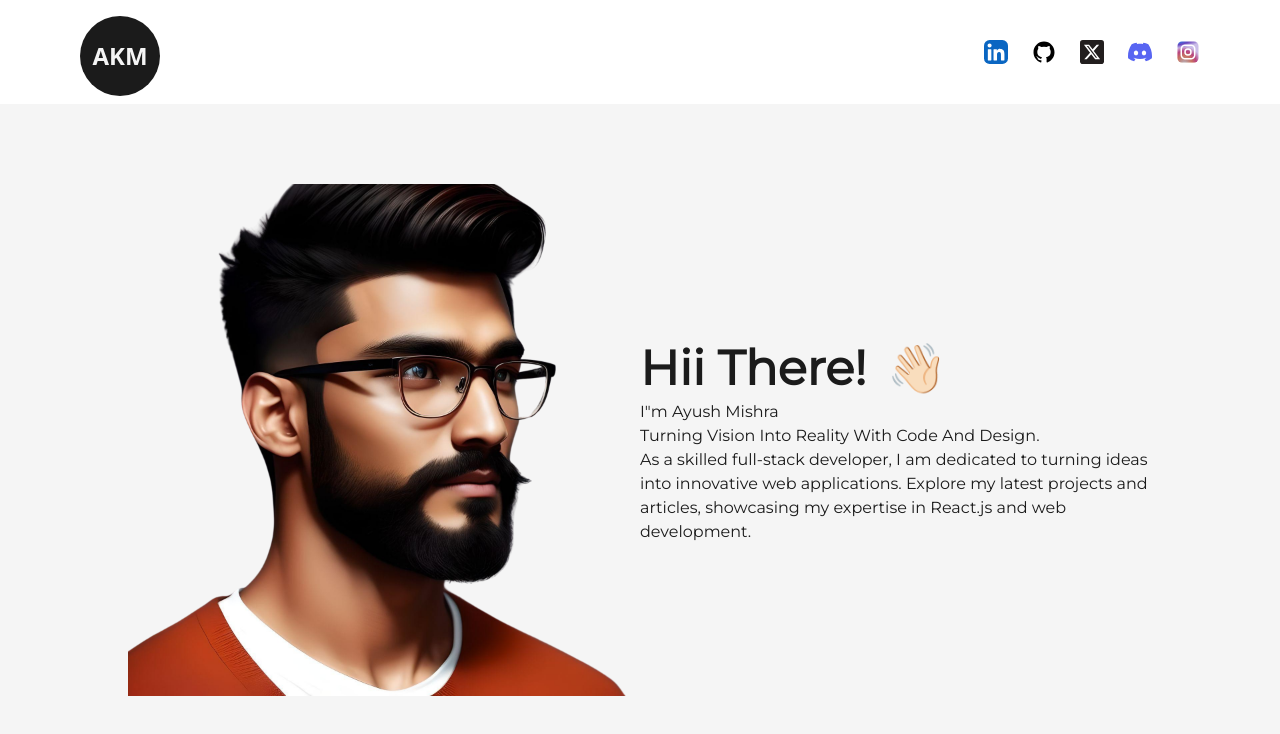
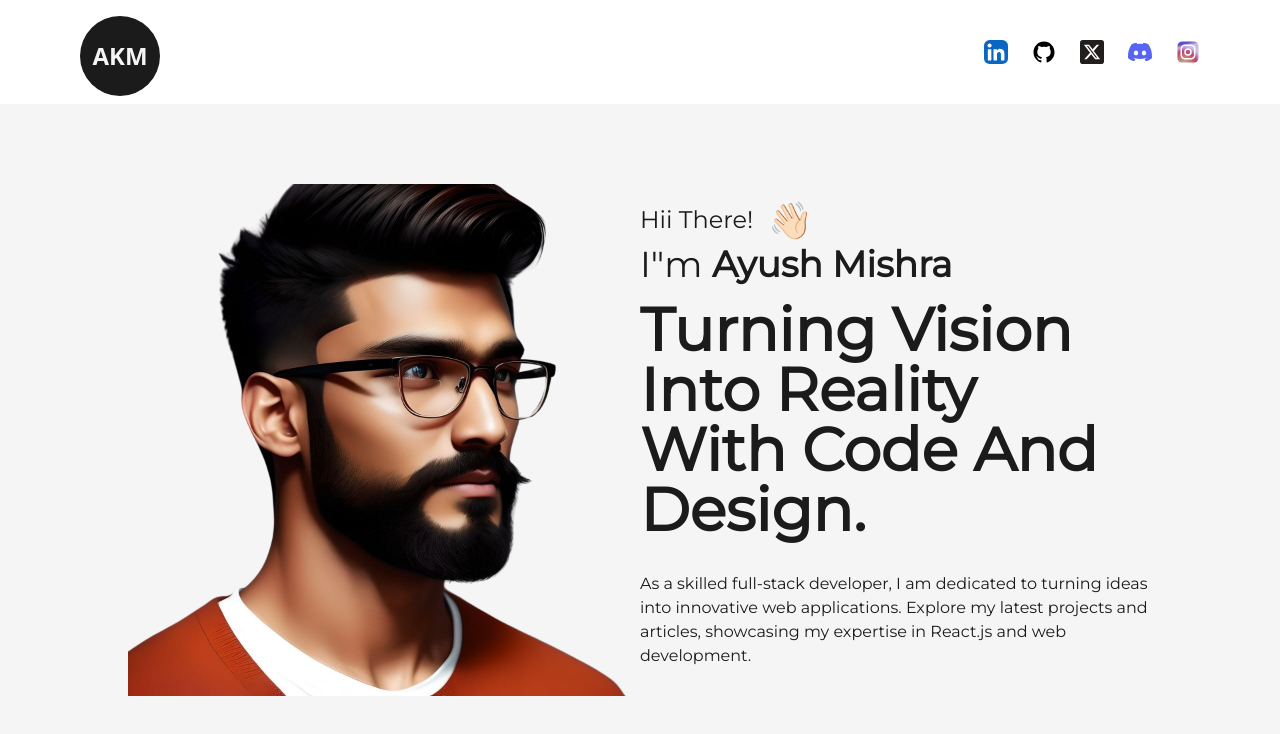
Before and after one commit to ayushkumarmishra/portfolio_2023, a React (Vite) app: page / in a window 1280 px wide. Shown: the top 734 px of the page. Built offline with nearby package versions, Linux system fonts and the light colour scheme.

Commit message:
Animated the texts

```diff
--- a/src/components/Home/AnimatedText.jsx
+++ b/src/components/Home/AnimatedText.jsx
@@ -1,16 +1,53 @@
 /* eslint-disable react/prop-types */
+import { motion } from "framer-motion";
+
+const quote = {
+  initial: {
+    opacity: 0.4,
+  },
+  animate: {
+    opacity: 1,
+    transition: {
+      delay: 0.5,
+      staggerChildren: 0.08,
+    },
+  },
+};
+
+const singleWord = {
+  initial: {
+    y: 50,
+    opacity: 0,
+  },
+  animate: {
+    opacity: 1,
+    y: 0,
+    transition: {
+      duartion: 1.8,
+    },
+  },
+};
+
 const AnimatedText = ({ className = "", text }) => {
   return (
     <div className=" py-2 flex text-center overflow-hidden">
-      <h1
+      <motion.h1
         className={`w-full inline-block text-dark font-bold capitalize text-6xl ${className}`}
+        variants={quote}
+        initial="initial"
+        animate="animate"
+        onHoverStart={{}}
       >
         {text.split(" ").map((words, index) => (
-          <span className="inline-block" key={words + "-" + index}>
+          <motion.span
+            className=" inline-block"
+            key={words + "-" + index}
+            variants={singleWord}
+          >
             {words}&nbsp;
-          </span>
+          </motion.span>
         ))}
-      </h1>
+      </motion.h1>
     </div>
   );
 };
--- a/src/components/Home/Home.jsx
+++ b/src/components/Home/Home.jsx
@@ -1,6 +1,8 @@
 import Layout from "./Layout";
 import ProfilePic from "../../../public/developer.png";
 import AnimatedText from "./AnimatedText";
+import { motion } from "framer-motion";
+import { Link } from "react-router-dom";
 function Home() {
   return (
     <main className="w-full flex text-dark min-h-screen items-center bg-light">
@@ -13,22 +15,27 @@ function Home() {
             <h1 className="flex flex-row items-center justify-start min-w-fit">
               <AnimatedText
                 text="Hii there!"
-                className="text-left !text-5xl !w-auto"
+                className="!font-normal text-left !text-2xl !w-auto"
               />
               <span
-                className="custom-wave text-5xl ml-2"
+                className="custom-wave text-4xl ml-2"
                 role="img"
                 aria-labelledby="wave"
               >
                 👋🏻
               </span>
             </h1>
-            <h2>
-              I&quot;m
-              <span> Ayush Mishra</span>
+            <div className="text-left text-4xl">
+              I&quot;m{" "}
+              <motion.span className="font-semibold">Ayush Mishra</motion.span>
+            </div>
+            <h2 className="py-2">
+              <AnimatedText
+                text={"Turning Vision Into Reality With Code And Design."}
+                className="!text-left !text-6xl !font-extrabold"
+              />
             </h2>
-            <h4>Turning Vision Into Reality With Code And Design.</h4>
-            <p>
+            <p className="my-4 text-base font-medium">
               As a skilled full-stack developer, I am dedicated to turning ideas
               into innovative web applications. Explore my latest projects and
               articles, showcasing my expertise in React.js and web development.
```
